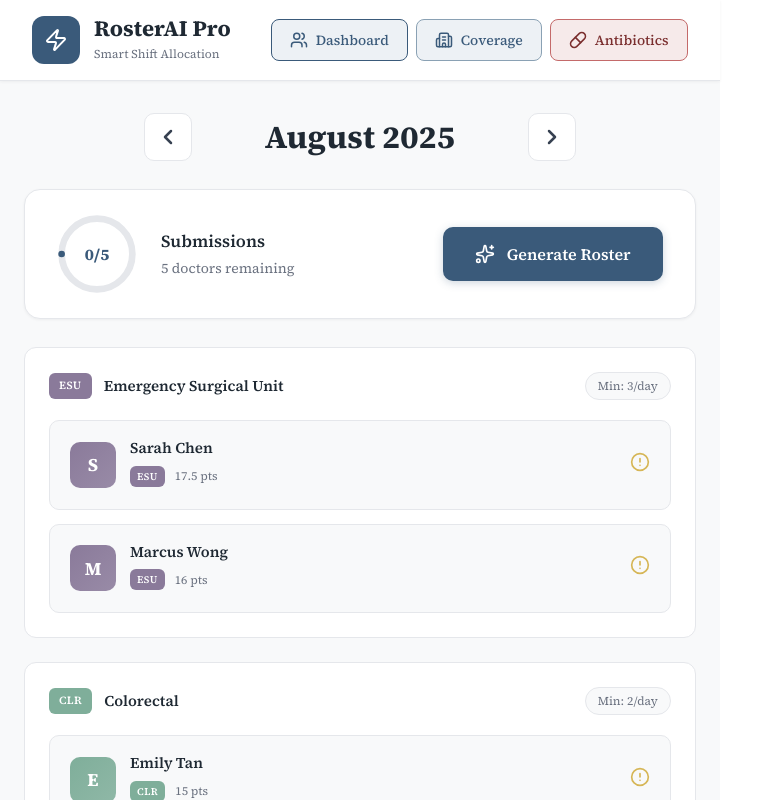
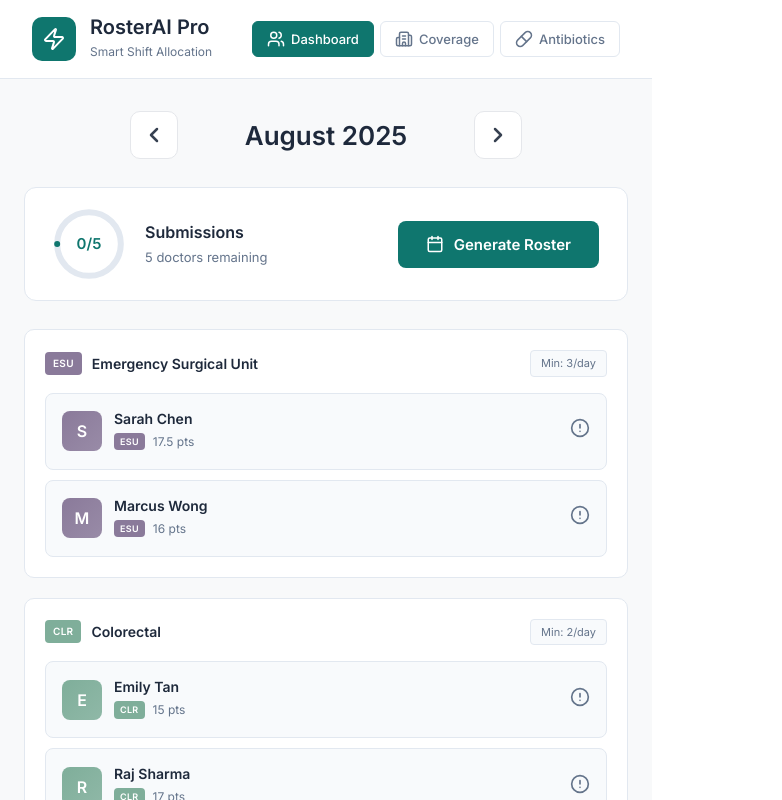
Before and after one commit to chewyuenrachael/roster-ai, a React (Vite) app: page / in a window 1280 px wide. Shown: the top 800 px of the page, without its empty margins (0-782 px from the left). Built offline with nearby package versions, Linux system fonts and the light colour scheme.

Commit message:
change the UI style

```diff
--- a/src/App.jsx
+++ b/src/App.jsx
@@ -1962,7 +1962,7 @@ export default function RosterApp() {
             </div>
 
             <button className={`generate-btn ${isGenerating ? 'loading' : ''}`} onClick={handleGenerateRoster} disabled={isGenerating}>
-              {isGenerating ? (<><div className="spinner" /><span>Generating...</span></>) : (<><Sparkles size={20} /><span>Generate Roster</span></>)}
+              {isGenerating ? (<><div className="spinner" /><span>Generating...</span></>) : (<><Calendar size={18} /><span>Generate Roster</span></>)}
             </button>
           </div>
 
@@ -2026,24 +2026,23 @@ export default function RosterApp() {
 }
 
 const styles = `
-  @import url('https://fonts.googleapis.com/css2?family=Source+Serif+4:wght@400;500;600;700;800&display=swap');
+  @import url('https://fonts.googleapis.com/css2?family=Inter:wght@400;500;600;700&display=swap');
 
   * { margin: 0; padding: 0; box-sizing: border-box; }
 
   .app-container {
     min-height: 100vh;
     background: #F8F9FA;
-    font-family: 'Source Serif 4', serif;
-    color: #1F2933;
+    font-family: 'Inter', sans-serif;
+    color: #1E293B;
   }
 
   .app-header {
     background: #FFFFFF;
-    border-bottom: 1px solid #E5E7EB;
+    border-bottom: 1px solid #E2E8F0;
     position: sticky;
     top: 0;
     z-index: 100;
-    box-shadow: 0 1px 3px rgba(0, 0, 0, 0.05);
   }
 
   .header-content {
@@ -2059,46 +2058,64 @@ const styles = `
   .logo { display: flex; align-items: center; gap: 14px; flex-shrink: 0; }
 
   .logo-icon {
-    width: 48px; height: 48px;
-    background: #3A5A7A;
-    border-radius: 12px;
+    width: 44px; height: 44px;
+    background: #0F766E;
+    border-radius: 10px;
     display: flex; align-items: center; justify-content: center;
     color: white;
   }
 
   .logo-text h1 {
-    font-size: 22px; font-weight: 700;
-    color: #1F2933;
-  }
-
-  .logo-text span { font-size: 12px; color: #6B7280; }
-
-  .header-nav { display: flex; gap: 8px; flex-wrap: wrap; }
+    font-size: 20px; font-weight: 600;
+    color: #1E293B;
+  }
+
+  .logo-text span { font-size: 12px; color: #64748B; }
+
+  .header-nav { display: flex; gap: 6px; flex-wrap: wrap; }
 
   .nav-btn {
-    display: flex; align-items: center; gap: 8px;
-    padding: 10px 18px;
+    display: flex; align-items: center; gap: 6px;
+    padding: 8px 14px;
     background: #FFFFFF;
-    border: 1px solid #E5E7EB;
-    border-radius: 8px;
-    color: #6B7280;
+    border: 1px solid #E2E8F0;
+    border-radius: 6px;
+    color: #64748B;
     cursor: pointer;
-    transition: all 0.2s;
+    transition: all 0.15s;
     font-family: inherit;
-    font-size: 14px;
+    font-size: 13px;
     font-weight: 500;
   }
 
-  .nav-btn:hover, .nav-btn.active {
-    background: #EDF1F5;
-    border-color: #3A5A7A;
-    color: #3A5A7A;
+  .nav-btn:hover {
+    background: #F1F5F9;
+    border-color: #CBD5E1;
+    color: #475569;
+  }
+
+  .nav-btn.active {
+    background: #0F766E;
+    border-color: #0F766E;
+    color: #FFFFFF;
   }
 
   .nav-btn.handover-nav {
-    background: #EAF3EF;
-    border-color: #7FAE9A;
-    color: #355E52;
+    background: #FFFFFF;
+    border-color: #E2E8F0;
+    color: #64748B;
+  }
+
+  .nav-btn.handover-nav:hover {
+    background: #F1F5F9;
+    border-color: #CBD5E1;
+    color: #475569;
+  }
+
+  .nav-btn.handover-nav.active {
+    background: #0F766E;
+    border-color: #0F766E;
+    color: #FFFFFF;
   }
 
   .main-content { max-width: 1600px; margin: 0 auto; padding: 32px 24px; }
@@ -2131,59 +2148,56 @@ const styles = `
   }
 
   .current-month {
-    font-size: 32px; font-weight: 700;
-    min-width: 280px; text-align: center;
-    color: #1F2933;
+    font-size: 26px; font-weight: 600;
+    min-width: 240px; text-align: center;
+    color: #1E293B;
   }
 
   .status-bar {
     display: flex; justify-content: space-between; align-items: center;
-    padding: 24px 32px;
+    padding: 20px 28px;
     background: #FFFFFF;
-    border-radius: 16px;
-    border: 1px solid #E5E7EB;
-    box-shadow: 0 1px 3px rgba(0, 0, 0, 0.05);
-  }
-
-  .status-info { display: flex; align-items: center; gap: 24px; }
-
-  .status-circle { position: relative; width: 80px; height: 80px; }
+    border-radius: 12px;
+    border: 1px solid #E2E8F0;
+  }
+
+  .status-info { display: flex; align-items: center; gap: 20px; }
+
+  .status-circle { position: relative; width: 72px; height: 72px; }
 
   .progress-ring { transform: rotate(-90deg); }
 
-  .progress-bg { fill: none; stroke: #E5E7EB; stroke-width: 3; }
+  .progress-bg { fill: none; stroke: #E2E8F0; stroke-width: 3; }
 
   .progress-fill {
-    fill: none; stroke: #3A5A7A; stroke-width: 3;
+    fill: none; stroke: #0F766E; stroke-width: 3;
     stroke-linecap: round; transition: stroke-dasharray 0.5s ease;
   }
 
   .progress-text {
     position: absolute; top: 50%; left: 50%;
     transform: translate(-50%, -50%);
-    font-size: 16px; font-weight: 700;
-    font-family: 'Source Serif 4', serif;
-    color: #3A5A7A;
-  }
-
-  .status-text h3 { font-size: 17px; font-weight: 600; margin-bottom: 4px; color: #1F2933; }
-  .status-text p { font-size: 14px; color: #6B7280; }
+    font-size: 15px; font-weight: 600;
+    font-family: 'Inter', sans-serif;
+    color: #0F766E;
+  }
+
+  .status-text h3 { font-size: 16px; font-weight: 600; margin-bottom: 4px; color: #1E293B; }
+  .status-text p { font-size: 13px; color: #64748B; }
 
   .generate-btn {
-    display: flex; align-items: center; gap: 12px;
-    padding: 16px 32px;
-    background: #3A5A7A;
-    border: none; border-radius: 10px;
-    color: white; font-size: 16px; font-weight: 600;
-    cursor: pointer; transition: all 0.2s;
+    display: flex; align-items: center; gap: 10px;
+    padding: 14px 28px;
+    background: #0F766E;
+    border: none; border-radius: 8px;
+    color: white; font-size: 15px; font-weight: 600;
+    cursor: pointer; transition: all 0.15s;
     font-family: inherit;
-    box-shadow: 0 2px 8px rgba(58, 90, 122, 0.25);
   }
 
   .generate-btn:hover:not(:disabled) {
-    background: #2D4A66;
-    transform: translateY(-2px);
-    box-shadow: 0 4px 12px rgba(58, 90, 122, 0.35);
+    background: #0D6D65;
+    transform: translateY(-1px);
   }
 
   .generate-btn:disabled { opacity: 0.6; cursor: not-allowed; }
@@ -2201,139 +2215,126 @@ const styles = `
   /* Generated CTAs */
   .generated-ctas {
     display: grid;
-    grid-template-columns: repeat(auto-fit, minmax(320px, 1fr));
-    gap: 16px;
+    grid-template-columns: repeat(auto-fit, minmax(300px, 1fr));
+    gap: 12px;
   }
 
   .roster-cta, .handover-cta {
     display: flex; justify-content: space-between; align-items: center;
-    padding: 20px 24px;
-    border-radius: 12px;
+    padding: 16px 20px;
+    border-radius: 10px;
     flex-wrap: wrap;
-    gap: 16px;
+    gap: 12px;
     background: #FFFFFF;
-    border: 1px solid #E5E7EB;
-  }
-
-  .roster-cta {
-    border-left: 4px solid #3A5A7A;
-  }
-
-  .roster-cta .cta-content { color: #3A5A7A; }
-
-  .handover-cta {
-    border-left: 4px solid #7FAE9A;
-  }
-
-  .handover-cta .cta-content { color: #355E52; }
-
-  .cta-content { display: flex; align-items: center; gap: 16px; }
-  .cta-content h3 { font-size: 15px; font-weight: 600; margin-bottom: 4px; color: #1F2933; }
-  .cta-content p { font-size: 12px; color: #6B7280; }
+    border: 1px solid #E2E8F0;
+  }
+
+  .roster-cta .cta-content,
+  .handover-cta .cta-content { color: #0F766E; }
+
+  .cta-content { display: flex; align-items: center; gap: 12px; }
+  .cta-content h3 { font-size: 14px; font-weight: 600; margin-bottom: 2px; color: #1E293B; }
+  .cta-content p { font-size: 12px; color: #64748B; }
 
   .cta-btn {
-    display: flex; align-items: center; gap: 8px;
-    padding: 10px 20px;
-    border-radius: 8px;
-    font-weight: 600;
-    cursor: pointer; transition: all 0.2s;
+    display: flex; align-items: center; gap: 6px;
+    padding: 8px 16px;
+    border-radius: 6px;
+    font-weight: 500;
+    cursor: pointer; transition: all 0.15s;
     font-family: inherit;
     font-size: 13px;
     white-space: nowrap;
-  }
-
-  .cta-btn.roster {
-    background: #3A5A7A;
-    border: 1px solid #3A5A7A;
-    color: #FFFFFF;
-  }
-
-  .cta-btn.roster:hover {
-    background: #2D4A66;
-  }
-
+    background: #F1F5F9;
+    border: 1px solid #E2E8F0;
+    color: #475569;
+  }
+
+  .cta-btn:hover {
+    background: #E2E8F0;
+    color: #1E293B;
+  }
+
+  .cta-btn.roster,
   .handover-cta .cta-btn {
-    background: #7FAE9A;
-    border: 1px solid #7FAE9A;
-    color: #FFFFFF;
-  }
-
+    background: #F1F5F9;
+    border: 1px solid #E2E8F0;
+    color: #475569;
+  }
+
+  .cta-btn.roster:hover,
   .handover-cta .cta-btn:hover {
-    background: #6A9A86;
-  }
-
-  .cta-btn:hover {
-    transform: translateX(4px);
+    background: #E2E8F0;
+    color: #1E293B;
   }
 
   /* Teams */
-  .teams-section { display: flex; flex-direction: column; gap: 24px; }
+  .teams-section { display: flex; flex-direction: column; gap: 20px; }
 
   .team-group {
     background: #FFFFFF;
-    border-radius: 12px; padding: 24px;
-    border: 1px solid #E5E7EB;
-  }
-
-  .team-title-row { display: flex; align-items: center; gap: 12px; margin-bottom: 20px; }
-  .team-label { font-size: 15px; font-weight: 600; color: #1F2933; }
+    border-radius: 10px; padding: 20px;
+    border: 1px solid #E2E8F0;
+  }
+
+  .team-title-row { display: flex; align-items: center; gap: 10px; margin-bottom: 16px; }
+  .team-label { font-size: 14px; font-weight: 600; color: #1E293B; }
   .min-staff {
-    margin-left: auto; font-size: 12px; color: #6B7280;
-    background: #F8F9FA;
-    padding: 4px 12px; border-radius: 20px;
-    border: 1px solid #E5E7EB;
-  }
-
-  .team-doctors { display: grid; grid-template-columns: repeat(auto-fill, minmax(320px, 1fr)); gap: 14px; }
+    margin-left: auto; font-size: 11px; color: #64748B;
+    background: #F8FAFC;
+    padding: 4px 10px; border-radius: 4px;
+    border: 1px solid #E2E8F0;
+  }
+
+  .team-doctors { display: grid; grid-template-columns: repeat(auto-fill, minmax(300px, 1fr)); gap: 10px; }
 
   .doctor-card {
-    display: flex; align-items: center; gap: 14px;
-    padding: 16px 20px;
-    background: #F8F9FA;
-    border-radius: 10px;
-    border: 1px solid #E5E7EB;
-    cursor: pointer; transition: all 0.2s;
+    display: flex; align-items: center; gap: 12px;
+    padding: 14px 16px;
+    background: #F8FAFC;
+    border-radius: 8px;
+    border: 1px solid #E2E8F0;
+    cursor: pointer; transition: all 0.15s;
   }
 
   .doctor-card:hover {
     background: #FFFFFF;
-    border-color: #3A5A7A;
-    box-shadow: 0 2px 8px rgba(0, 0, 0, 0.08);
-  }
-
-  .doctor-card.submitted { border-color: #7FAE9A; background: #FFFFFF; }
+    border-color: #0F766E;
+  }
+
+  .doctor-card.submitted { border-color: #059669; background: #FFFFFF; }
 
   .card-avatar {
-    width: 46px; height: 46px;
-    border-radius: 10px;
+    width: 40px; height: 40px;
+    border-radius: 8px;
     display: flex; align-items: center; justify-content: center;
-    font-size: 18px; font-weight: 700;
+    font-size: 16px; font-weight: 600;
     color: white;
   }
 
   .card-info { flex: 1; min-width: 0; }
-  .card-info h3 { font-size: 15px; font-weight: 600; margin-bottom: 6px; color: #1F2933; }
-  .card-meta { display: flex; align-items: center; gap: 10px; margin-bottom: 6px; }
-  .points { font-size: 12px; color: #6B7280; font-family: 'Source Serif 4', serif; }
-
-  .request-badges { display: flex; gap: 6px; }
-  .req-badge { font-size: 10px; padding: 2px 6px; border-radius: 4px; font-weight: 600; }
-  .req-badge.al { background: #EAF3EF; color: #355E52; }
-  .req-badge.cb { background: #EDF1F5; color: #3A5A7A; }
-  .req-badge.cr { background: #FBF6E6; color: #7A5A1F; }
-
-  .status-icon.done { color: #7FAE9A; }
-  .status-icon.pending { color: #D6B656; }
+  .card-info h3 { font-size: 14px; font-weight: 600; margin-bottom: 4px; color: #1E293B; }
+  .card-meta { display: flex; align-items: center; gap: 8px; margin-bottom: 4px; }
+  .points { font-size: 12px; color: #64748B; font-family: 'Inter', sans-serif; }
+
+  .request-badges { display: flex; gap: 4px; }
+  .req-badge { font-size: 10px; padding: 2px 6px; border-radius: 3px; font-weight: 500; }
+  .req-badge.al { background: #ECFDF5; color: #059669; }
+  .req-badge.cb { background: #F1F5F9; color: #475569; }
+  .req-badge.cr { background: #FEF3C7; color: #92400E; }
+
+  .status-icon.done { color: #059669; }
+  .status-icon.pending { color: #64748B; }
 
   .shift-badge {
-    padding: 5px 10px; border-radius: 6px;
-    font-size: 11px; font-weight: 600;
-    letter-spacing: 0.5px; text-transform: uppercase;
-    font-family: 'Source Serif 4', serif;
+    padding: 4px 8px; border-radius: 4px;
+    font-size: 10px; font-weight: 600;
+    letter-spacing: 0.3px; text-transform: uppercase;
+    font-family: 'Inter', sans-serif;
     display: inline-block;
   }
 
-  .shift-badge.small { padding: 3px 7px; font-size: 10px; }
+  .shift-badge.small { padding: 2px 6px; font-size: 9px; }
 
   /* Availability View */
   .availability-view { max-width: 1000px; margin: 0 auto; padding: 32px 24px; }
@@ -2345,16 +2346,16 @@ const styles = `
 
   .back-btn {
     display: flex; align-items: center; gap: 6px;
-    padding: 10px 18px;
+    padding: 8px 14px;
     background: #FFFFFF;
-    border: 1px solid #E5E7EB;
-    border-radius: 8px;
-    color: #6B7280; cursor: pointer;
-    font-family: inherit; font-size: 14px; font-weight: 500;
-    transition: all 0.2s;
-  }
-
-  .back-btn:hover { background: #F8F9FA; color: #1F2933; border-color: #3A5A7A; }
+    border: 1px solid #E2E8F0;
+    border-radius: 6px;
+    color: #64748B; cursor: pointer;
+    font-family: inherit; font-size: 13px; font-weight: 500;
+    transition: all 0.15s;
+  }
+
+  .back-btn:hover { background: #F1F5F9; color: #1E293B; border-color: #CBD5E1; }
 
   .availability-controls {
     display: flex; justify-content: space-between; align-items: center;
@@ -2378,7 +2379,7 @@ const styles = `
   .request-summary { display: flex; gap: 16px; padding: 12px 20px; background: #FFFFFF; border-radius: 10px; border: 1px solid #E5E7EB; }
   .summary-item { display: flex; align-items: center; gap: 6px; }
   .summary-item span { font-size: 12px; color: #6B7280; }
-  .summary-item strong { font-size: 16px; font-family: 'Source Serif 4', serif; color: #3A5A7A; }
+  .summary-item strong { font-size: 16px; font-family: 'Inter', sans-serif; color: #3A5A7A; }
 
   .calendar-grid {
     background: #FFFFFF;
@@ -2413,9 +2414,9 @@ const styles = `
   /* Handover View */
   .handover-view { max-width: 800px; margin: 0 auto; padding: 32px 24px; }
 
-  .handover-header { display: flex; align-items: center; gap: 20px; margin-bottom: 32px; }
-  .header-title { display: flex; align-items: center; gap: 12px; color: #355E52; }
-  .header-title h2 { font-size: 28px; font-weight: 700; color: #1F2933; }
+  .handover-header { display: flex; align-items: center; gap: 20px; margin-bottom: 28px; }
+  .header-title { display: flex; align-items: center; gap: 10px; color: #0F766E; }
+  .header-title h2 { font-size: 24px; font-weight: 600; color: #1E293B; }
 
   .date-navigator {
     display: flex; align-items: center; justify-content: center; gap: 16px;
@@ -2581,62 +2582,45 @@ const styles = `
     border: 1px solid #E5E7EB;
   }
 
-  .call-date { font-size: 12px; color: #6B7280; font-family: 'Source Serif 4', serif; }
+  .call-date { font-size: 12px; color: #6B7280; font-family: 'Inter', sans-serif; }
   .no-calls { font-size: 13px; color: #6B7280; font-style: italic; }
   .no-results { text-align: center; color: #6B7280; padding: 20px; }
 
-  /* Nav button variants */
-  .nav-btn.roster-nav {
-    background: #EDF1F5;
-    border-color: #3A5A7A;
-    color: #3A5A7A;
-  }
-
-  .nav-btn.roster-nav:hover, .nav-btn.roster-nav.active {
-    background: #3A5A7A;
+  /* Nav button variants - unified styling */
+  .nav-btn.roster-nav,
+  .nav-btn.mycalls-nav,
+  .nav-btn.coverage-nav,
+  .nav-btn.abx-nav {
+    background: #FFFFFF;
+    border-color: #E2E8F0;
+    color: #64748B;
+  }
+
+  .nav-btn.roster-nav:hover,
+  .nav-btn.mycalls-nav:hover,
+  .nav-btn.coverage-nav:hover,
+  .nav-btn.abx-nav:hover {
+    background: #F1F5F9;
+    border-color: #CBD5E1;
+    color: #475569;
+  }
+
+  .nav-btn.roster-nav.active,
+  .nav-btn.mycalls-nav.active,
+  .nav-btn.coverage-nav.active,
+  .nav-btn.abx-nav.active {
+    background: #0F766E;
+    border-color: #0F766E;
     color: #FFFFFF;
   }
 
-  .nav-btn.mycalls-nav {
-    background: #FBF6E6;
-    border-color: #D6B656;
-    color: #7A5A1F;
-  }
-
-  .nav-btn.coverage-nav {
-    background: #EDF1F5;
-    border-color: #8AA1B4;
-    color: #3A5A7A;
-  }
-
-  .nav-btn.abx-nav {
-    background: #F6EAEA;
-    border-color: #C46A6A;
-    color: #7A2E2E;
-  }
-
-  .nav-btn.mycalls-nav:hover, .nav-btn.mycalls-nav.active {
-    background: #D6B656;
-    color: #FFFFFF;
-  }
-
-  .nav-btn.coverage-nav:hover, .nav-btn.coverage-nav.active {
-    background: #8AA1B4;
-    color: #FFFFFF;
-  }
-
-  .nav-btn.abx-nav:hover, .nav-btn.abx-nav.active {
-    background: #C46A6A;
-    color: #FFFFFF;
-  }
-
   /* ============ MY CALLS VIEW STYLES ============ */
 
   .mycalls-view { max-width: 800px; margin: 0 auto; padding: 32px 24px; }
 
   .mycalls-header { display: flex; align-items: center; gap: 20px; margin-bottom: 24px; }
-  .mycalls-header .header-title { display: flex; align-items: center; gap: 12px; color: #7A5A1F; }
-  .mycalls-header .header-title h2 { font-size: 28px; font-weight: 700; color: #1F2933; }
+  .mycalls-header .header-title { display: flex; align-items: center; gap: 10px; color: #0F766E; }
+  .mycalls-header .header-title h2 { font-size: 24px; font-weight: 600; color: #1E293B; }
 
   .mycalls-month {
     text-align: center; margin-bottom: 24px;
@@ -2762,7 +2746,7 @@ const styles = `
   }
 
   .summary-stat { text-align: center; }
-  .stat-value { display: block; font-size: 28px; font-weight: 700; color: #3A5A7A; font-family: 'Source Serif 4', serif; }
+  .stat-value { display: block; font-size: 28px; font-weight: 700; color: #3A5A7A; font-family: 'Inter', sans-serif; }
   .stat-label { font-size: 12px; color: #6B7280; text-transform: uppercase; letter-spacing: 1px; }
 
   .calls-list-section {
@@ -2806,7 +2790,7 @@ const styles = `
   .call-desc { font-size: 14px; color: #6B7280; }
 
   .call-meta-row { display: flex; align-items: center; gap: 10px; }
-  .call-points { font-size: 13px; color: #355E52; font-weight: 600; font-family: 'Source Serif 4', serif; }
+  .call-points { font-size: 13px; color: #355E52; font-weight: 600; font-family: 'Inter', sans-serif; }
   .weekend-tag { font-size: 11px; padding: 2px 8px; background: #FBF6E6; color: #7A5A1F; border-radius: 4px; }
   .holiday-tag { font-size: 11px; padding: 2px 8px; background: #F6EAEA; color: #7A2E2E; border-radius: 4px; }
 
@@ -2969,8 +2953,8 @@ const styles = `
   .coverage-view { max-width: 1000px; margin: 0 auto; padding: 32px 24px; }
 
   .coverage-header { display: flex; align-items: center; gap: 20px; margin-bottom: 16px; }
-  .coverage-header .header-title { display: flex; align-items: center; gap: 12px; color: #3A5A7A; }
-  .coverage-header .header-title h2 { font-size: 28px; font-weight: 700; color: #1F2933; }
+  .coverage-header .header-title { display: flex; align-items: center; gap: 10px; color: #0F766E; }
+  .coverage-header .header-title h2 { font-size: 24px; font-weight: 600; color: #1E293B; }
 
   .coverage-subtitle { text-align: center; margin-bottom: 28px; }
   .coverage-subtitle p { font-size: 15px; color: #6B7280; }
@@ -3049,8 +3033,8 @@ const styles = `
   .abx-view { max-width: 900px; margin: 0 auto; padding: 32px 24px; }
 
   .abx-header { display: flex; align-items: center; gap: 20px; margin-bottom: 16px; }
-  .abx-header .header-title { display: flex; align-items: center; gap: 12px; color: #C46A6A; }
-  .abx-header .header-title h2 { font-size: 28px; font-weight: 700; color: #1F2933; }
+  .abx-header .header-title { display: flex; align-items: center; gap: 10px; color: #0F766E; }
+  .abx-header .header-title h2 { font-size: 24px; font-weight: 600; color: #1E293B; }
 
   .abx-disclaimer {
     display: flex; align-items: center; gap: 10px;
@@ -3182,7 +3166,7 @@ const styles = `
   .treatment-value {
     font-size: 14px;
     color: #1F2933;
-    font-family: 'Source Serif 4', serif;
+    font-family: 'Inter', sans-serif;
   }
 
   .treatment-row.first-line { border-left: 3px solid #7FAE9A; }
@@ -3203,8 +3187,8 @@ const styles = `
   .roster-view { max-width: 100%; margin: 0 auto; padding: 32px 24px; overflow-x: auto; }
 
   .roster-header { display: flex; align-items: center; gap: 20px; margin-bottom: 16px; }
-  .roster-header .header-title { display: flex; align-items: center; gap: 12px; color: #3A5A7A; }
-  .roster-header .header-title h2 { font-size: 28px; font-weight: 700; color: #1F2933; }
+  .roster-header .header-title { display: flex; align-items: center; gap: 10px; color: #0F766E; }
+  .roster-header .header-title h2 { font-size: 24px; font-weight: 600; color: #1E293B; }
 
   .roster-month-label { text-align: center; margin-bottom: 20px; }
   .roster-month-label h3 {
@@ -3313,7 +3297,7 @@ const styles = `
     border-radius: 4px;
     font-size: 9px;
     font-weight: 700;
-    font-family: 'Source Serif 4', serif;
+    font-family: 'Inter', sans-serif;
   }
 
   .stats-cell {
@@ -3321,7 +3305,7 @@ const styles = `
     font-size: 13px;
     font-weight: 600;
     color: #6B7280;
-    font-family: 'Source Serif 4', serif;
+    font-family: 'Inter', sans-serif;
   }
 
   .stats-cell.points { color: #355E52; }
@@ -3389,7 +3373,7 @@ const styles = `
     text-align: center;
     font-size: 13px;
     color: #6B7280;
-    font-family: 'Source Serif 4', serif;
+    font-family: 'Inter', sans-serif;
   }
 
   .stats-col.name {
@@ -3399,7 +3383,7 @@ const styles = `
     display: flex;
     align-items: center;
     gap: 10px;
-    font-family: 'Source Serif 4', serif;
+    font-family: 'Inter', sans-serif;
     font-weight: 500;
     color: #1F2933;
   }
```
